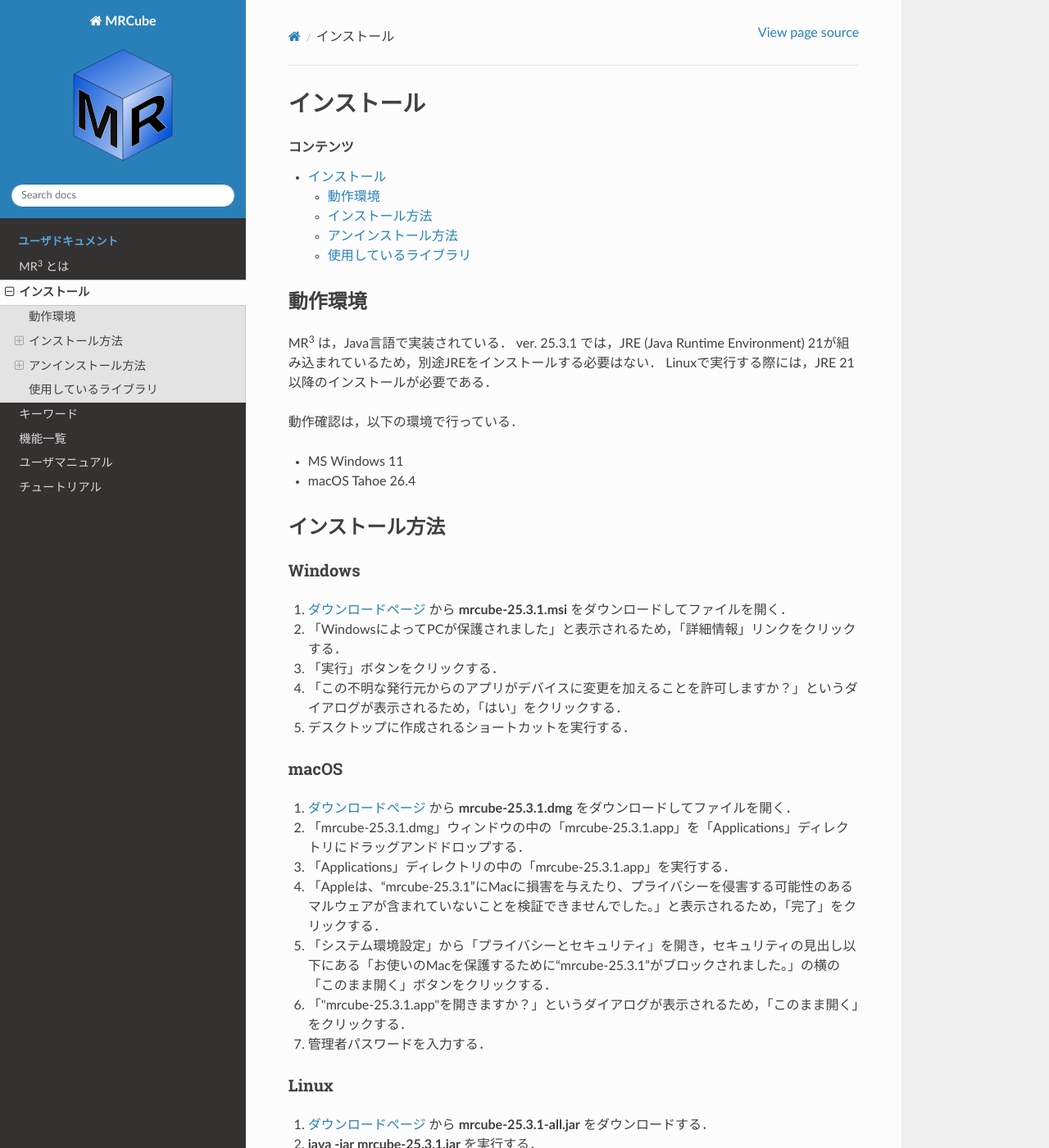
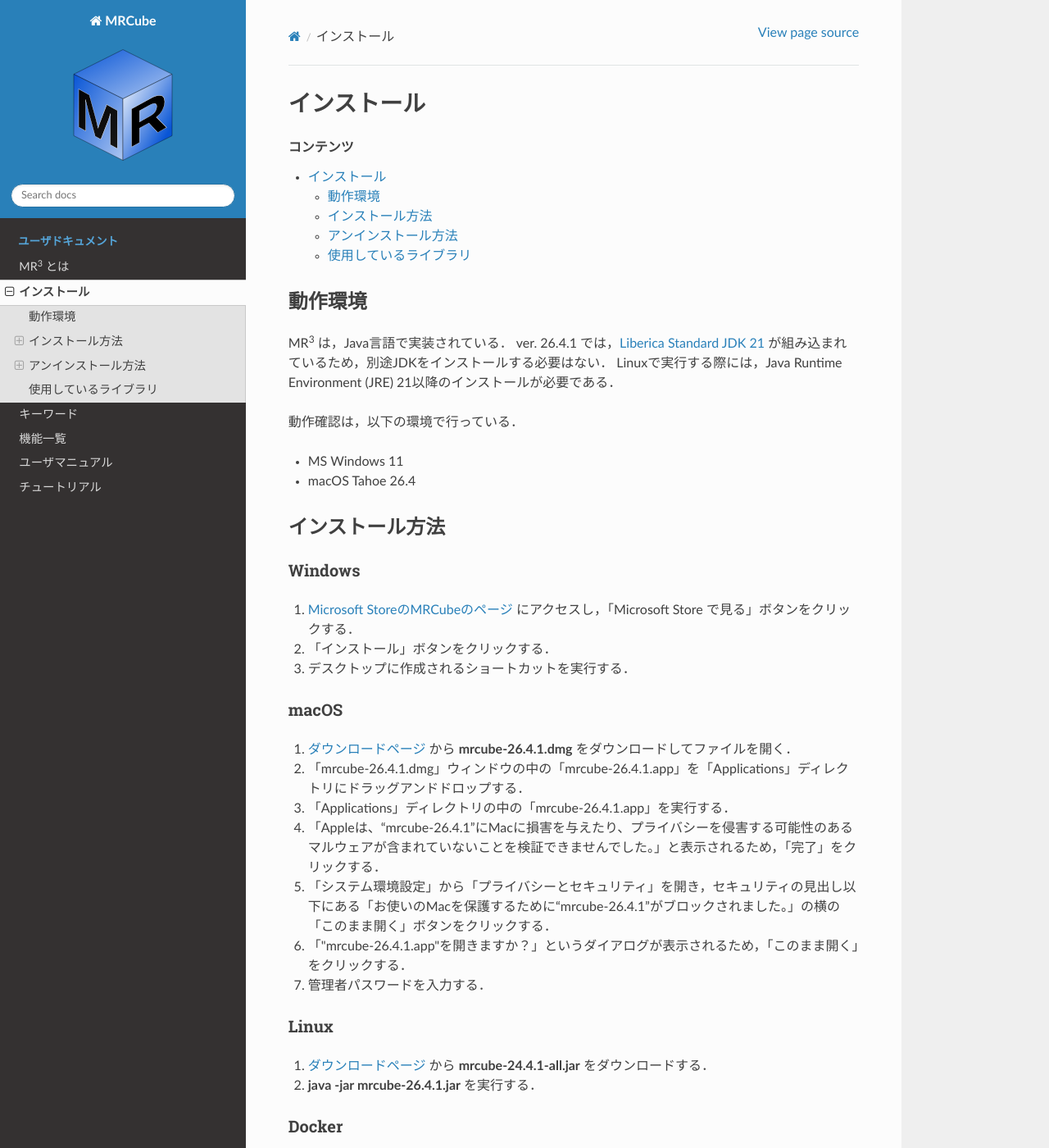
Before and after one commit to mr-3/mrcube-ja-docs, a Sphinx documentation site: the page built from docs/source/install.rst, in a window 1280 px wide and 1400 px high. Shown: the whole window at 82% size. Built offline with Sphinx 7.4.7 and the Read the Docs theme 3.1.0, drawn with Linux system fonts in a browser that asks for light colours; some of the changed text lies outside the part shown.

Commit message:
update conf.py and install.rst

```diff
--- a/docs/source/conf.py
+++ b/docs/source/conf.py
@@ -64,9 +64,9 @@ author = u'Takeshi Morita'
 # built documents.
 #
 # The short X.Y version.
-version = u'25.3.1'
+version = u'26.4.1'
 # The full version, including alpha/beta/rc tags.
-release = u'25.3.1'
+release = u'26.4.1'
 
 # The language for content autogenerated by Sphinx. Refer to documentation
 # for a list of supported languages.
@@ -298,7 +298,7 @@ texinfo_documents = [
 # -- Options for Epub output ----------------------------------------------
 
 # Bibliographic Dublin Core info.
-epub_title = u'MRCube 25.3.1 ドキュメント'
+epub_title = u'MRCube 26.4.1 ドキュメント'
 epub_author = author
 epub_publisher = author
 epub_copyright = copyright
--- a/docs/source/install.rst
+++ b/docs/source/install.rst
@@ -9,8 +9,9 @@
 ------------
 
 MR\ :sup:`3` \は，Java言語で実装されている．
-ver. 25.3.1 では，JRE (Java Runtime Environment) 21が組み込まれているため，別途JREをインストールする必要はない．
-Linuxで実行する際には，JRE 21以降のインストールが必要である．
+ver. 26.4.1 では，`Liberica Standard JDK 21 <https://bell-sw.com/pages/downloads/#jdk-21-lts>`_
+が組み込まれているため，別途JDKをインストールする必要はない．
+Linuxで実行する際には，Java Runtime Environment (JRE) 21以降のインストールが必要である．
 
 動作確認は，以下の環境で行っている．
 
@@ -22,26 +23,24 @@ Linuxで実行する際には，JRE 21以降のインストールが必要であ
 
 Windows
 ^^^^^^^^^^^^^^^^^^^^^^^^^^^^^
-#. `ダウンロードページ <https://github.com/mr-3/mrcube/releases>`_  から **mrcube-25.3.1.msi** をダウンロードしてファイルを開く．
-#. 「WindowsによってPCが保護されました」と表示されるため，「詳細情報」リンクをクリックする．
-#. 「実行」ボタンをクリックする．
-#. 「この不明な発行元からのアプリがデバイスに変更を加えることを許可しますか？」というダイアログが表示されるため，「はい」をクリックする．
+#. `Microsoft StoreのMRCubeのページ <https://apps.microsoft.com/detail/9nmgtwtl1fvg?hl=ja-JP&gl=JP>`_  にアクセスし，「Microsoft Store で見る」ボタンをクリックする．
+#. 「インストール」ボタンをクリックする．
 #. デスクトップに作成されるショートカットを実行する．
 
 macOS
 ^^^^^^^^^^^^^^^^^^^^^^^^^^^^^
-#. `ダウンロードページ <https://github.com/mr-3/mrcube/releases>`_  から **mrcube-25.3.1.dmg** をダウンロードしてファイルを開く．
-#. 「mrcube-25.3.1.dmg」ウィンドウの中の「mrcube-25.3.1.app」を「Applications」ディレクトリにドラッグアンドドロップする．
-#. 「Applications」ディレクトリの中の「mrcube-25.3.1.app」を実行する．
-#. 「Appleは、“mrcube-25.3.1”にMacに損害を与えたり、プライバシーを侵害する可能性のあるマルウェアが含まれていないことを検証できませんでした。」と表示されるため，「完了」をクリックする．
-#. 「システム環境設定」から「プライバシーとセキュリティ」を開き，セキュリティの見出し以下にある「お使いのMacを保護するために“mrcube-25.3.1”がブロックされました。」の横の「このまま開く」ボタンをクリックする．
-#. 「"mrcube-25.3.1.app"を開きますか？」というダイアログが表示されるため，「このまま開く」をクリックする．
+#. `ダウンロードページ <https://github.com/mr-3/mrcube/releases>`_  から **mrcube-26.4.1.dmg** をダウンロードしてファイルを開く．
+#. 「mrcube-26.4.1.dmg」ウィンドウの中の「mrcube-26.4.1.app」を「Applications」ディレクトリにドラッグアンドドロップする．
+#. 「Applications」ディレクトリの中の「mrcube-26.4.1.app」を実行する．
+#. 「Appleは、“mrcube-26.4.1”にMacに損害を与えたり、プライバシーを侵害する可能性のあるマルウェアが含まれていないことを検証できませんでした。」と表示されるため，「完了」をクリックする．
+#. 「システム環境設定」から「プライバシーとセキュリティ」を開き，セキュリティの見出し以下にある「お使いのMacを保護するために“mrcube-26.4.1”がブロックされました。」の横の「このまま開く」ボタンをクリックする．
+#. 「"mrcube-26.4.1.app"を開きますか？」というダイアログが表示されるため，「このまま開く」をクリックする．
 #. 管理者パスワードを入力する．
 
 Linux
 ^^^^^^^^^^^^^^^^^^^^^^^^^^^^^
-#. `ダウンロードページ <https://github.com/mr-3/mrcube/releases>`_  から **mrcube-25.3.1-all.jar** をダウンロードする．
-#. **java -jar mrcube-25.3.1.jar** を実行する．
+#. `ダウンロードページ <https://github.com/mr-3/mrcube/releases>`_  から **mrcube-24.4.1-all.jar** をダウンロードする．
+#. **java -jar mrcube-26.4.1.jar** を実行する．
 
 Docker
 ^^^^^^^^^^^^^^^^^^^^^^^^^^^^^
@@ -56,15 +55,15 @@ Docker
 
 Windows
 ^^^^^^^^^^^^^^^^^^^^^^^^^^^^^
-「設定」画面からアプリメニューを選択し，インストールされているアプリ一覧から **mrcube-25.3.1** を選択し，アンインストールする．
+「設定」画面からアプリメニューを選択し，インストールされているアプリ一覧から **MRCube** を選択し，アンインストールする．
 
 macOS
 ^^^^^^^^^^^^^^^^^^^^^^^^^^^^^
-「Applications」ディレクトリの中の「mrcube-25.3.1.app」をゴミ箱に移動する．
+「Applications」ディレクトリの中の「mrcube-26.4.1.app」をゴミ箱に移動する．
 
 Linux
 ^^^^^^^^^^^^^^^^^^^^^^^^^^^^^
-「mrcube-25.3.1-all.jar」を削除する．
+「mrcube-26.4.1-all.jar」を削除する．
 
 使用しているライブラリ
 ----------------------
```
